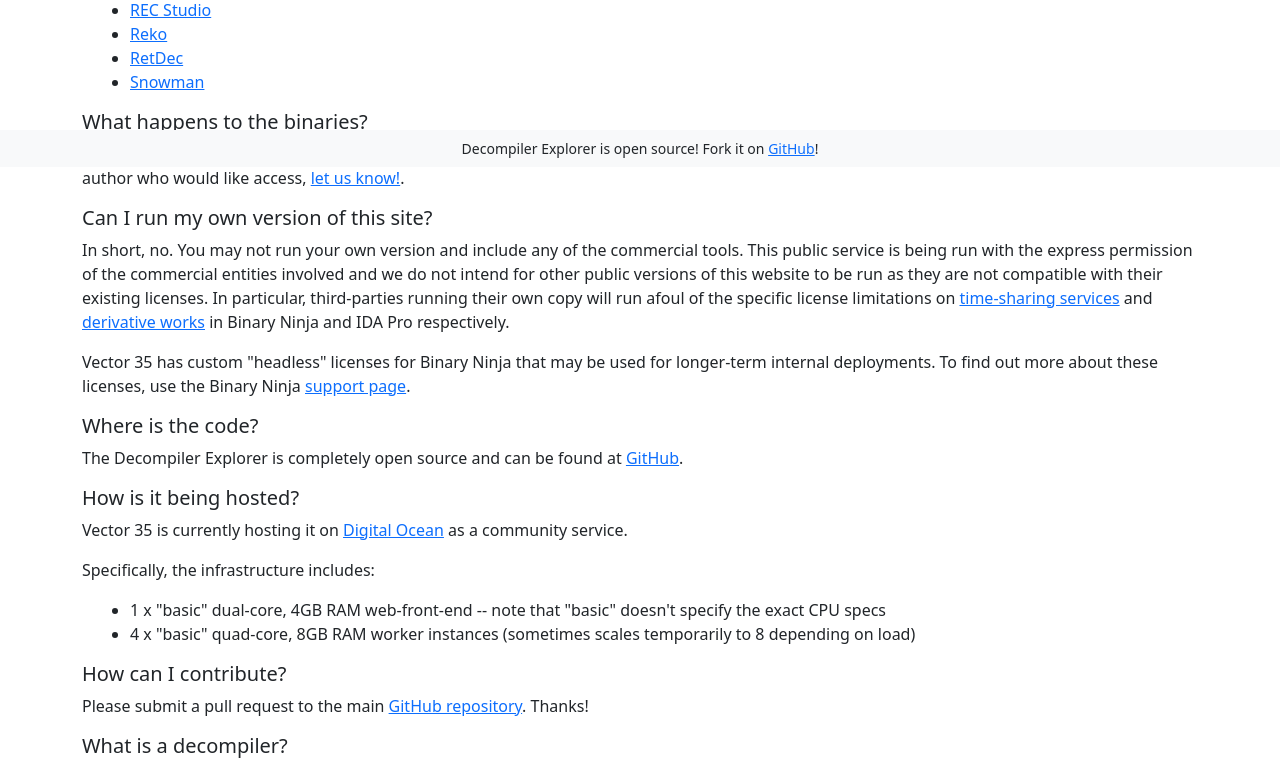
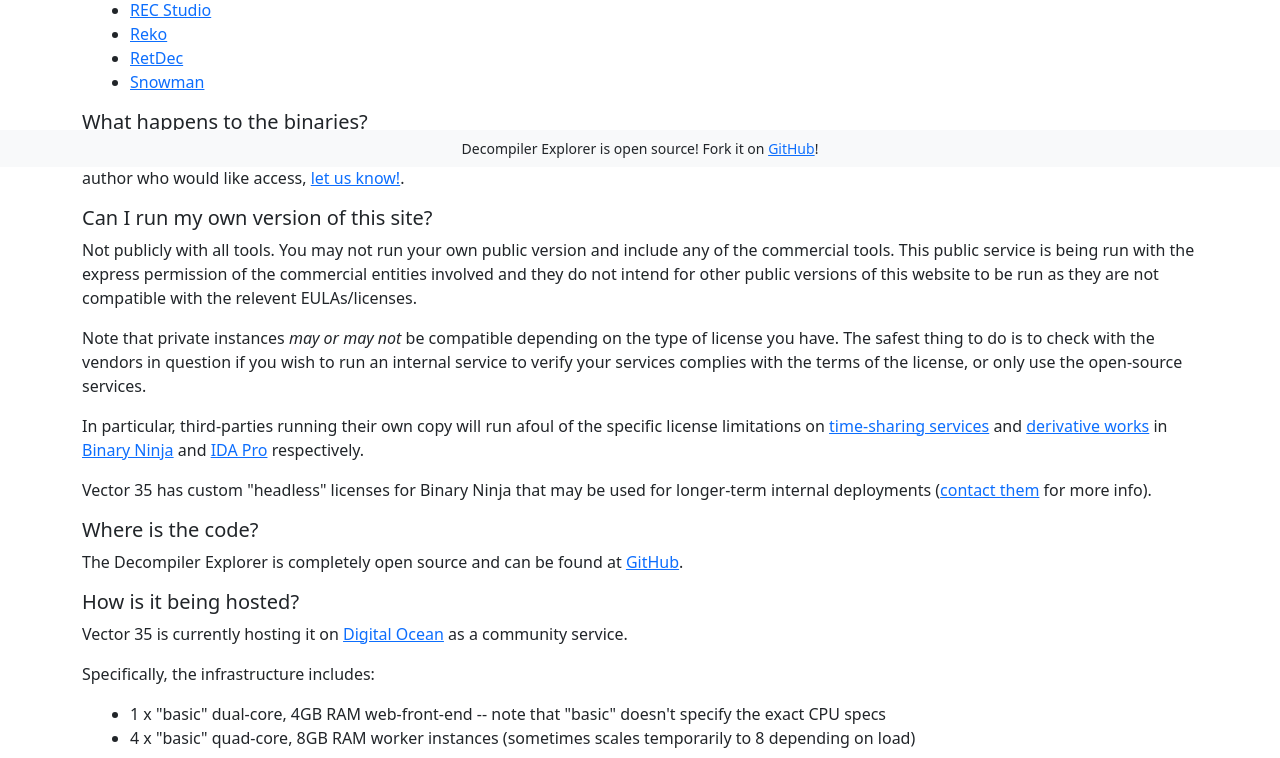
Before and after one commit to decompiler-explorer/decompiler-explorer, a Django app: page /faq in a window 1280 px wide. Shown: the part 633-1391 px from the top of the page. Run offline with Django 3.2, Linux system fonts and the light colour scheme; some libraries are stand-ins or nearby versions.

Commit message:
clarify running your own even more

```diff
--- a/templates/explorer/faq.html
+++ b/templates/explorer/faq.html
@@ -81,8 +81,10 @@
             </section>
             <section id="can-i-run-my-own">
                 <h5>Can I run my own version of this site?</h5>
-                <p>In short, no. You may not run your own version and include any of the commercial tools. This public service is being run with the express permission of the commercial entities involved and we do not intend for other public versions of this website to be run as they are not compatible with their existing licenses. In particular, third-parties running their own copy will run afoul of the specific license limitations on <a href="https://docs.binary.ninja/about/license.html#commercial-license-named">time-sharing services</a> and <a href="https://hex-rays.com/ida_eula.pdf">derivative works</a> in Binary Ninja and IDA Pro respectively.</p>
-                <p>Vector 35 has custom "headless" licenses for Binary Ninja that may be used for longer-term internal deployments. To find out more about these licenses, use the Binary Ninja <a href="https://binary.ninja/support/">support page</a>.
+                <p>Not publicly with all tools. You may not run your own public version and include any of the commercial tools. This public service is being run with the express permission of the commercial entities involved and they do not intend for other public versions of this website to be run as they are not compatible with the relevent EULAs/licenses.</p>
+                <p>Note that private instances <em>may or may not</em> be compatible depending on the type of license you have. The safest thing to do is to check with the vendors in question if you wish to run an internal service to verify your services complies with the terms of the license, or only use the open-source services.</p>
+                <p>In particular, third-parties running their own copy will run afoul of the specific license limitations on <a href="https://docs.binary.ninja/about/license.html#commercial-license-named">time-sharing services</a> and <a href="https://hex-rays.com/ida_eula.pdf">derivative works</a> in <a href="https://binary.ninja/">Binary Ninja</a> and <a href="https://hex-rays.com/ida-pro/">IDA Pro</a> respectively.</p>
+                <p>Vector 35 has custom "headless" licenses for Binary Ninja that may be used for longer-term internal deployments (<a href="https://binary.ninja/support/">contact them</a> for more info).
             </section>
             <section id="where-is-the-code">
                 <h5>Where is the code?</h5>
```
